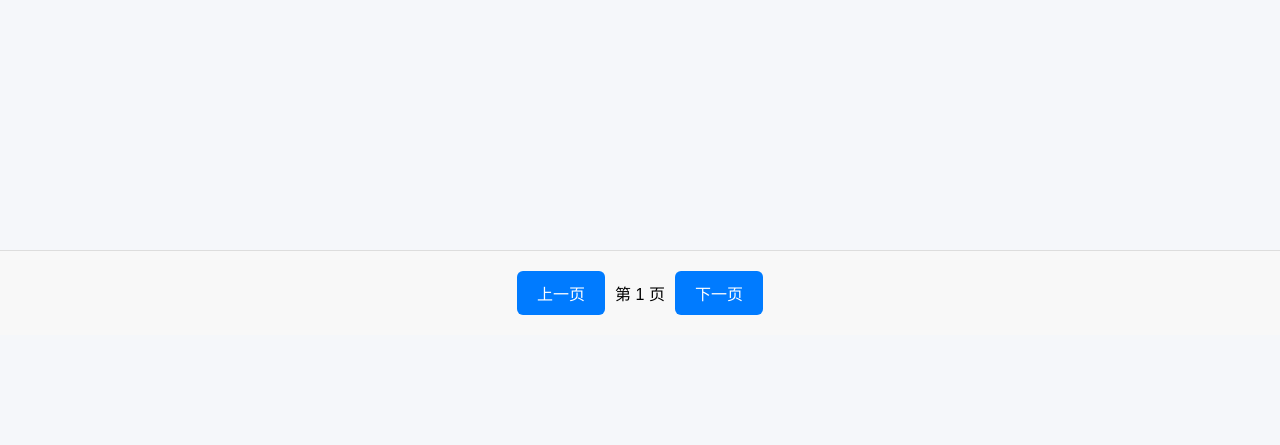
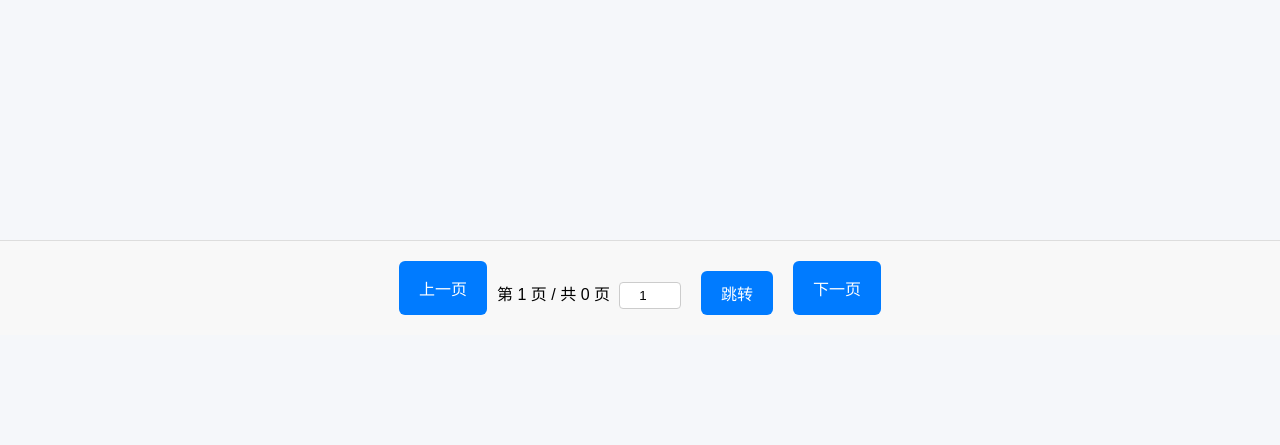
Before and after one commit to duxingge/myqrcode, a Django app: page /pipline/manager/list/ in a window 1280 px wide. Shown: the part 465-910 px from the top of the page. Run offline with Django 4.2, Linux system fonts and the light colour scheme; data that the repository does not hold is empty.

Commit message:
add jump

```diff
--- a/pipService/pipline/views.py
+++ b/pipService/pipline/views.py
@@ -90,7 +90,6 @@ class InspectionListView(ListView):
     model = InspectionRecord
     template_name = 'inspection_list.html'
     context_object_name = 'records'
-    paginate_by = 10
 
     def get_queryset(self):
         queryset = super().get_queryset()
--- a/pipService/templates/inspection_list.html
+++ b/pipService/templates/inspection_list.html
@@ -67,6 +67,13 @@
 
     .pagination button:hover {
       background-color: #0056b3;
+    }
+
+    #jump-page {
+      padding: 5px;
+      border: 1px solid #ccc;
+      border-radius: 4px;
+      text-align: center;
     }
 
     form {
@@ -206,7 +213,9 @@
   <div class="pagination">
     <button onclick="prevPage()">上一页</button>
     <div style="padding-top:10px">
-      <span id="page-info">第 1 页</span>
+      <span id="page-info">第 1 页 / 共 1 页</span>
+      <input type="number" id="jump-page" min="1" value="1" style="width: 50px; margin: 0 5px;">
+      <button onclick="jumpToPage()">跳转</button>
     </div>
     <button onclick="nextPage()">下一页</button>
   </div>
@@ -216,7 +225,7 @@
 
   <script>
     // 数据初始化
-    const rowsPerPage = 6;
+    const rowsPerPage = 10;
     let currentPage = 1;
 
     let records = [
@@ -287,7 +296,22 @@
     tbody.appendChild(tr);
   });
 
-  document.getElementById('page-info').textContent = `第 ${currentPage} 页`;
+  document.getElementById('page-info').textContent = `第 ${currentPage} 页 / 共 ${totalPages} 页`;
+}
+
+function jumpToPage() {
+  const pageInput = document.getElementById('jump-page');
+  let pageNum = parseInt(pageInput.value);
+
+  if (isNaN(pageNum) || pageNum < 1) {
+    pageNum = 1;
+  } else if (pageNum > totalPages) {
+    pageNum = totalPages;
+  }
+
+  currentPage = pageNum;
+  pageInput.value = currentPage;
+  renderTable();
 }
 
 function deleteRecord(recordId) {
```
